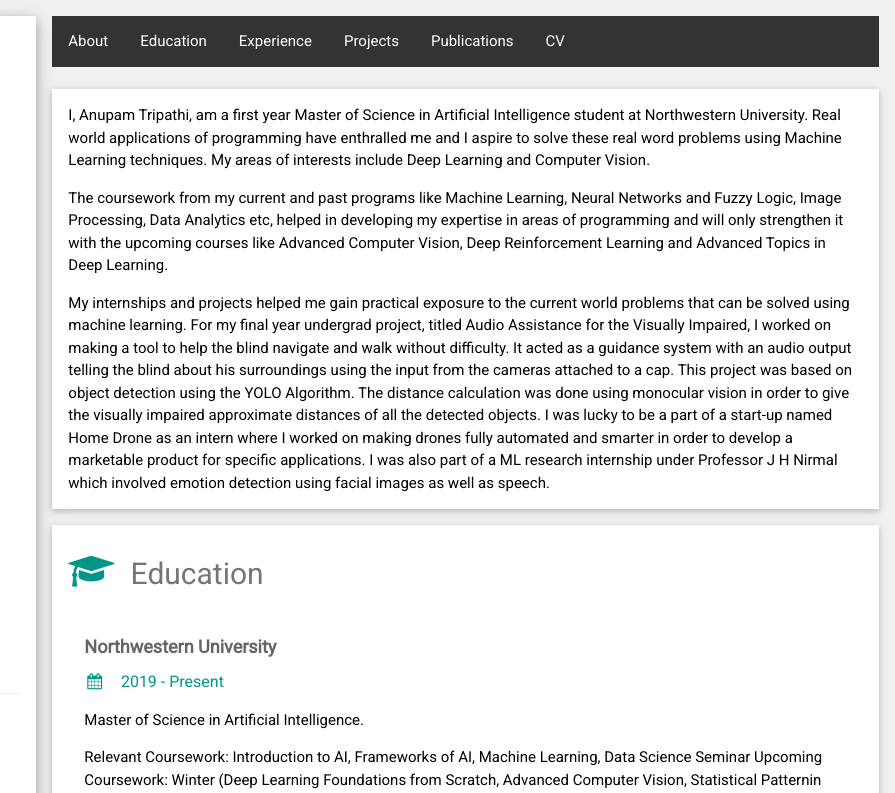
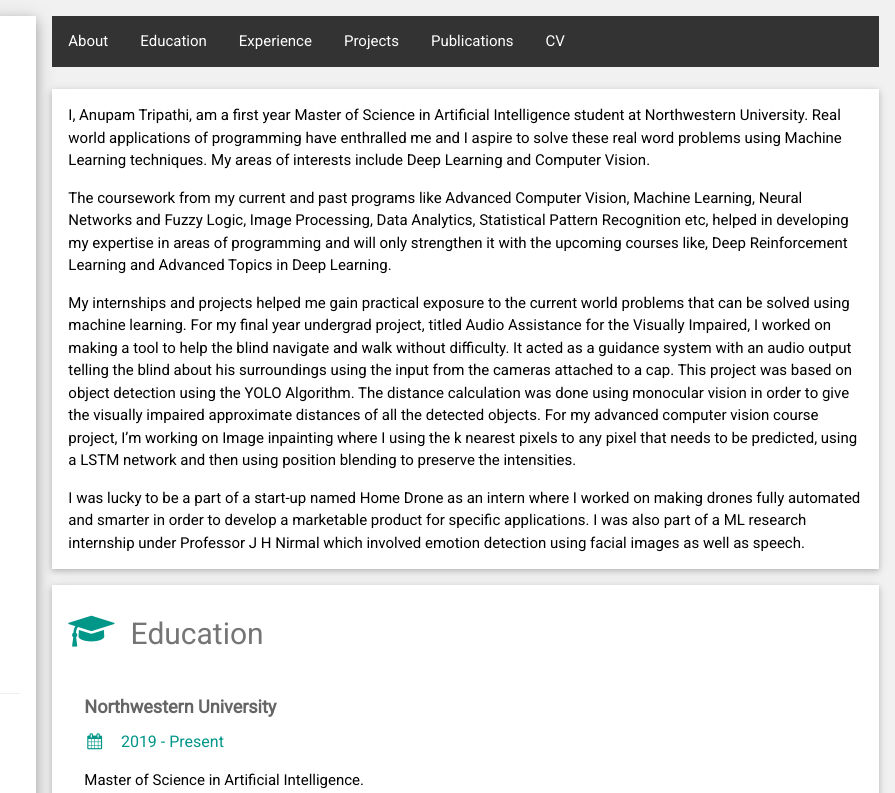
Before and after one commit to anupamtripathi7/anupamtripathi7.github.io, a plain HTML site: page index.html in a window 1280 px wide. Shown: the top 793 px of the page, 385-1280 px from the left. Drawn offline with nearby package versions, Linux system fonts and the light colour scheme.

Commit message:
Update index.html

```diff
--- a/index.html
+++ b/index.html
@@ -118,11 +118,16 @@ li a:hover:not(.active) {
         <p>I, Anupam Tripathi, am a first year Master of Science in Artificial Intelligence student at Northwestern University. Real world applications of programming have enthralled me and I aspire to solve these real word problems using Machine Learning techniques. My areas of interests include Deep Learning and Computer Vision.
         </p>
         <p>
-        The coursework from my current and past programs like Machine Learning, Neural Networks and Fuzzy Logic, Image Processing, Data Analytics etc, helped in developing my expertise in areas of programming and will only strengthen it with the upcoming courses like Advanced Computer Vision, Deep Reinforcement Learning and Advanced Topics in Deep Learning.
+        The coursework from my current and past programs like Advanced Computer Vision, Machine Learning, Neural Networks and Fuzzy Logic, Image Processing, Data Analytics, Statistical Pattern Recognition etc, helped in developing my expertise in areas of programming and will only strengthen it with the upcoming courses like, Deep Reinforcement Learning and Advanced Topics in Deep Learning.
         </p>
         <p>
-        My internships and projects helped me gain practical exposure to the current world problems that can be solved using machine learning. For my final year undergrad project, titled Audio Assistance for the Visually Impaired, I worked on making a tool to help the blind navigate and walk without difficulty. It acted as a guidance system with an audio output telling the blind about his surroundings using the input from the cameras attached to a cap. This project was based on object detection using the YOLO Algorithm. The distance calculation was done using monocular vision in order to give the visually impaired approximate distances of all the detected objects. I was lucky to be a part of a start-up named Home Drone as an intern where I worked on making drones fully automated and smarter in order to develop a marketable product for specific applications. I was also part of a ML research internship under Professor J H Nirmal which involved emotion detection using facial images as well as speech.
-</p>
+        My internships and projects helped me gain practical exposure to the current world problems that can be solved using machine learning. For my final year undergrad project, titled Audio Assistance for the Visually Impaired, I worked on making a tool to help the blind navigate and walk without difficulty. It acted as a guidance system with an audio output telling the blind about his surroundings using the input from the cameras attached to a cap. This project was based on object detection using the YOLO Algorithm. The distance calculation was done using monocular vision in order to give the visually impaired approximate distances of all the detected objects. For my advanced computer vision course project, I’m working on Image inpainting where I using the k nearest pixels to any pixel that needs to be predicted, using a LSTM network and then using position blending to preserve the intensities.
+        </p>
+
+        <p>
+          I was lucky to be a part of a start-up named Home Drone as an intern where I worked on making drones fully automated and smarter in order to develop a marketable product for specific applications. I was also part of a ML research internship under Professor J H Nirmal which involved emotion detection using facial images as well as speech.
+        </p>
+
       </div>
 
       <div id="education" class="w3-container w3-card w3-white">
```
